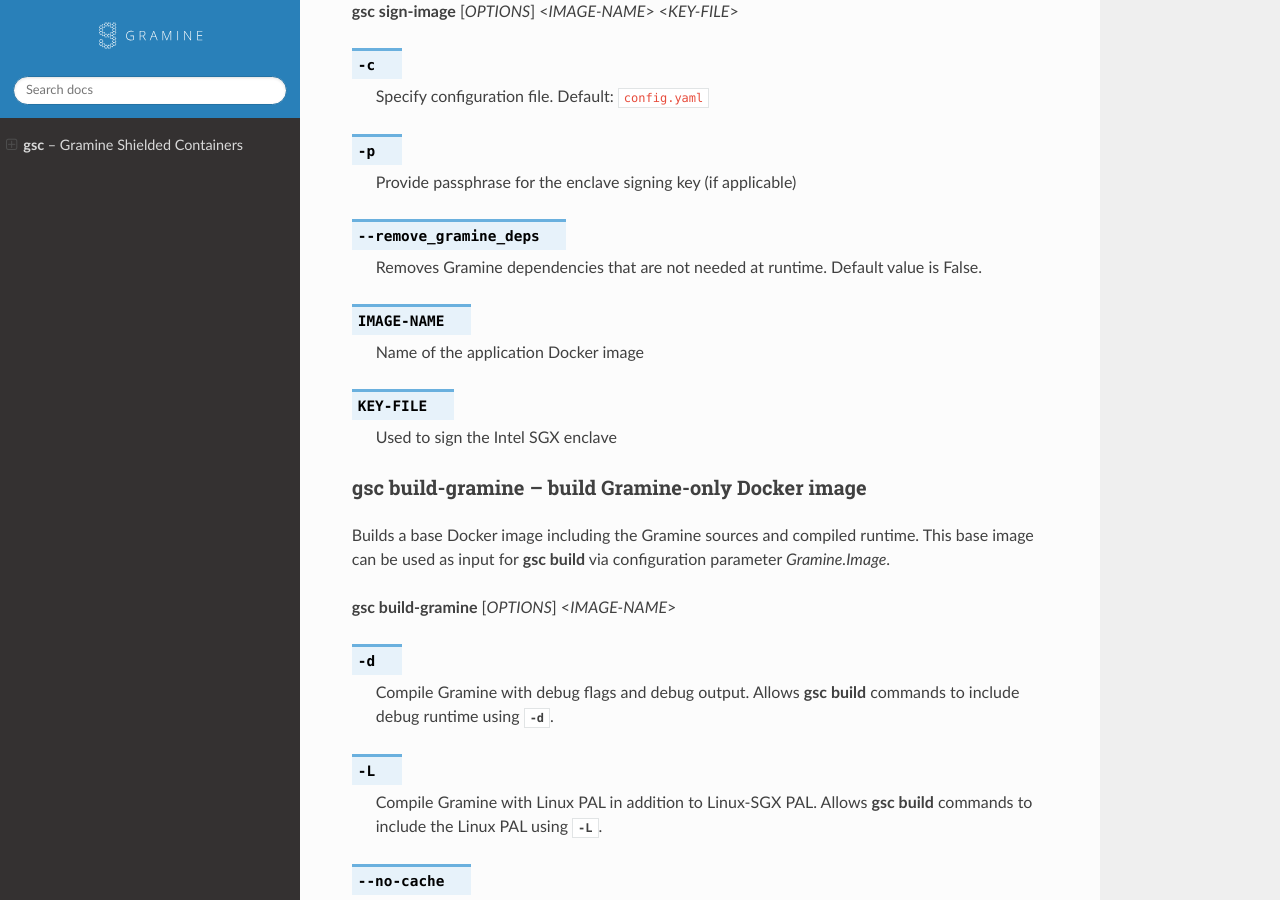
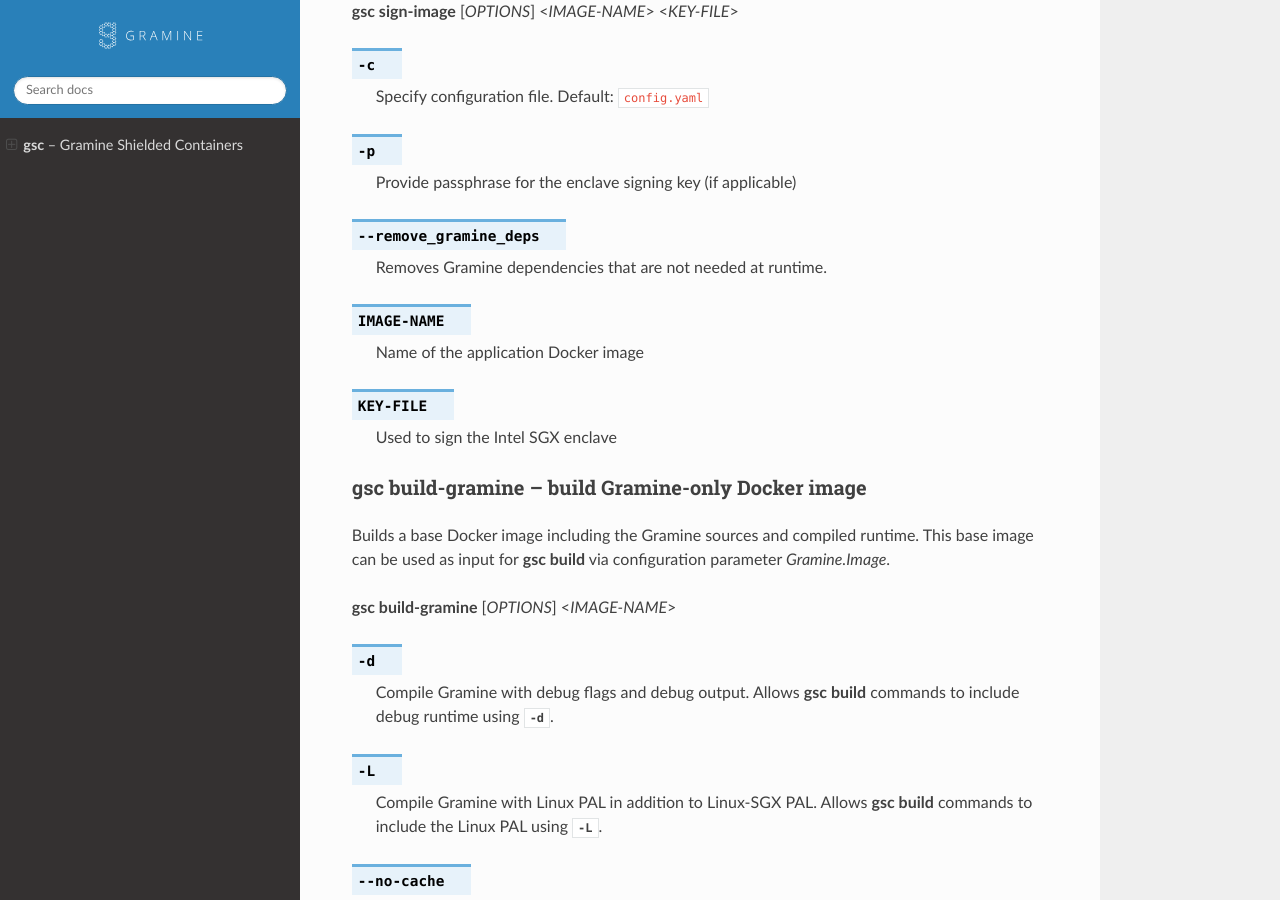
Before and after one commit to gramineproject/gsc, a Sphinx documentation site: the page built from Documentation/index.rst, in a window 1280 px wide and 900 px high, scrolled down 2792 px. Built offline with Sphinx 7.4.7 and the Read the Docs theme 2.0.0, drawn with Linux system fonts in a browser that asks for light colours.

```diff
--- a/Documentation/index.rst
+++ b/Documentation/index.rst
@@ -151,7 +151,7 @@
 
 .. option:: --remove_gramine_deps
 
-   Removes Gramine dependencies that are not needed at runtime. Default value is False.
+   Removes Gramine dependencies that are not needed at runtime.
 
 .. option:: IMAGE-NAME
 
```
